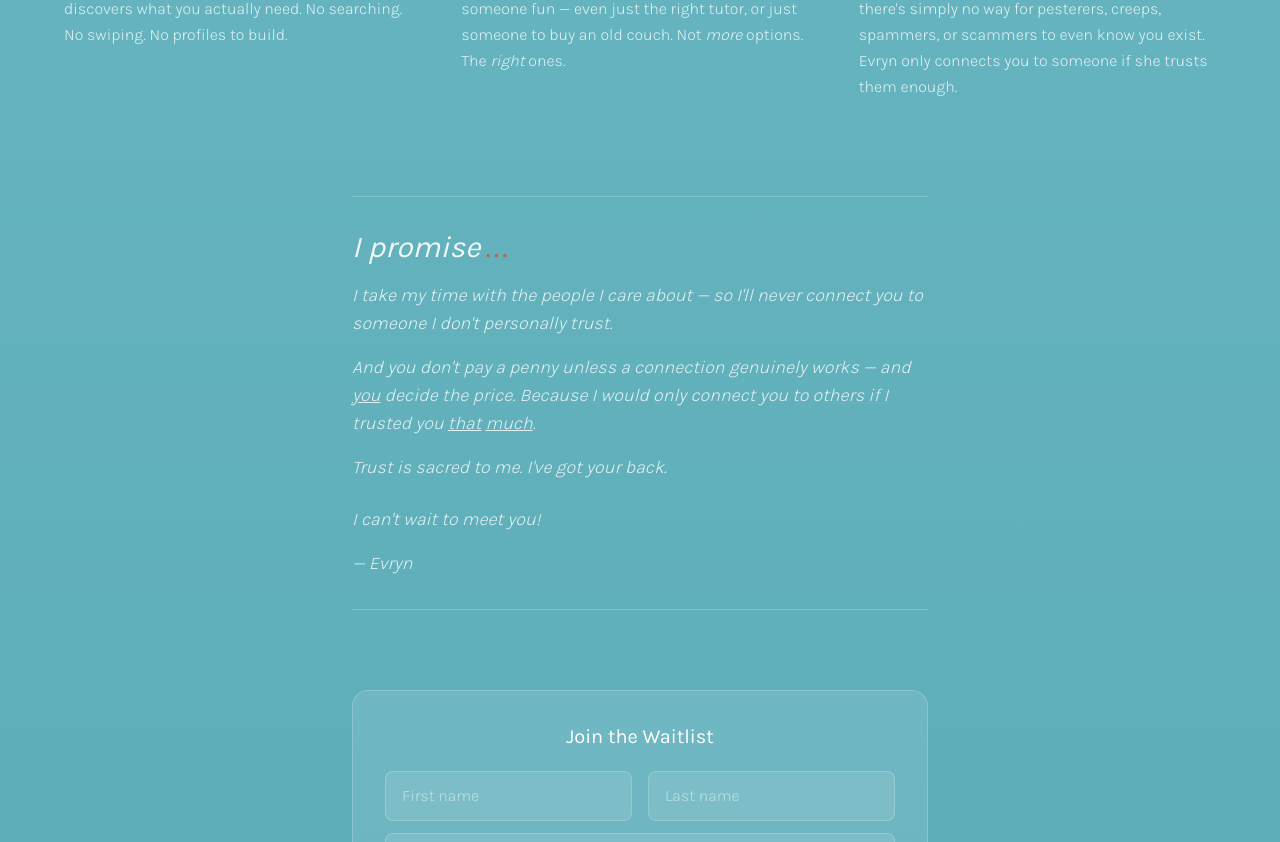
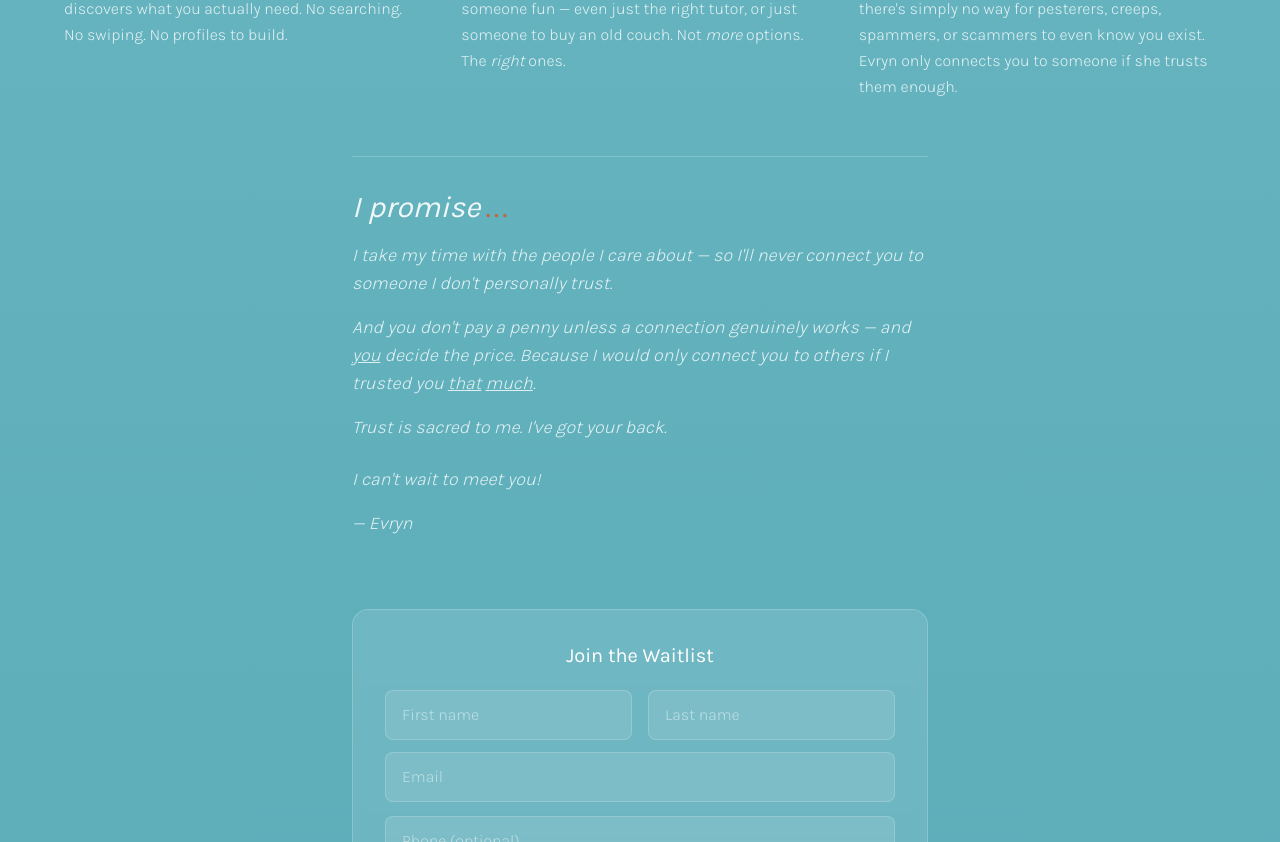
Before and after one commit to EvrynInc/evryn-website, a Next.js app: page / in a window 1280 px wide. Shown: the part 1120-1962 px from the top of the page. Built offline with nearby package versions, Linux system fonts and the light colour scheme.

Commit message:
Tighten spacing: pillars to promise to waitlist
Reduced gaps between pillars, "I promise" section, and waitlist
form. Removed bottom border from "I promise" section so it flows
as one continuous invitation area into the waitlist.

Co-Authored-By: Claude Opus 4.6 <noreply@anthropic.com>

```diff
--- a/app/page.tsx
+++ b/app/page.tsx
@@ -55,7 +55,7 @@ export default function Home() {
       </section>
 
       {/* Three Pillars */}
-      <section className="mb-12 md:mb-16 pt-4 px-6 md:px-10">
+      <section className="mb-4 md:mb-6 pt-4 px-6 md:px-10">
         <div className="max-w-6xl mx-auto border-t border-white/20 pt-8">
           <p className="text-2xl md:text-3xl font-normal text-white/90 mb-6">It's easy<span className="text-[rgba(198,97,59,0.9)] tracking-[0.1em]">...</span></p>
           <div className="grid md:grid-cols-3 gap-8 md:gap-10">
@@ -95,8 +95,8 @@ export default function Home() {
       </section>
 
       {/* Evryn speaks — voice shift to first person, inset like a personal note */}
-      <section className="mb-10 md:mb-12 py-8 px-10 md:px-10">
-        <div className="max-w-xl mx-auto border-t border-b border-white/20 py-8">
+      <section className="mb-4 md:mb-6 py-8 px-10 md:px-10">
+        <div className="max-w-xl mx-auto border-t border-white/20 pt-8 pb-4">
           <p className="text-2xl md:text-3xl font-normal text-white/90 italic leading-relaxed mb-4">
             I promise{"\u2006"}<span className="text-[rgba(198,97,59,0.9)] tracking-[0.1em] not-italic">...</span>
           </p>
```
